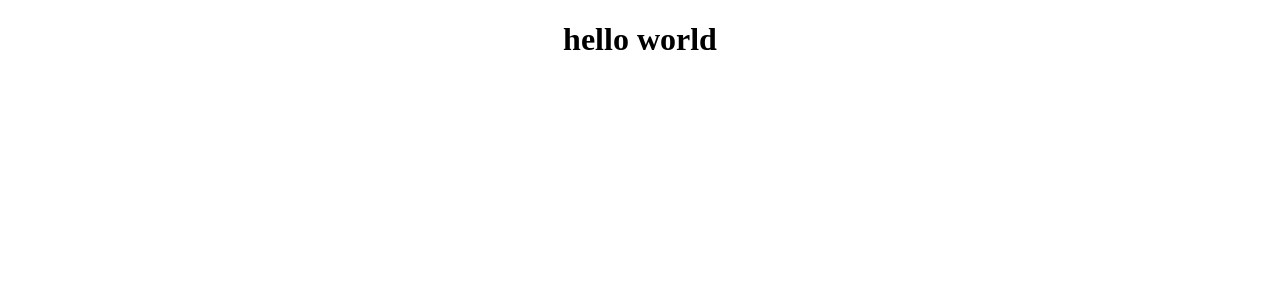
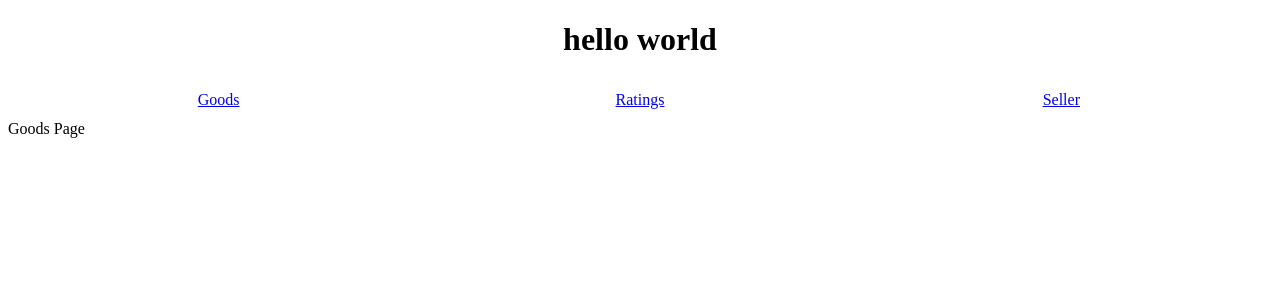
Before and after one commit to xiezhm3/seller3, a Vue app: page /#/goods in a window 1280 px wide. Shown: the top 300 px of the page. Built offline with nearby package versions, Linux system fonts and the light colour scheme.

Commit message:
add project structure

```diff
--- a/src/App.vue
+++ b/src/App.vue
@@ -1,6 +1,17 @@
 <template>
-  <div id="app">
+  <div id="v-app">
     <Header></Header>
+    <div class="v-tab">
+      <div class="v-tab-item">
+        <router-link to="/goods">Goods</router-link>
+      </div>
+      <div class="v-tab-item">
+        <router-link to="/ratings">Ratings</router-link>
+      </div>
+      <div class="v-tab-item">
+        <router-link to="/seller">Seller</router-link>
+      </div>
+    </div>
     <router-view/>
   </div>
 </template>
@@ -20,5 +31,15 @@
   };
 </script>
 
-<style scoped lang="stylus">
+<style scoped lang="stylus" rel="stylesheet/stylus">
+  #v-app
+    .v-tab
+      display: flex;
+      width: 100%
+      height: 40px
+      line-height: 40px
+      .v-tab-item
+        flex: 1
+        text-align: center
+        display: inline-block
 </style>
--- /dev/null
+++ b/src/components/goods/goods.vue
@@ -0,0 +1,15 @@
+<template>
+  <div class="v-goods">
+    <span>Goods Page</span>
+  </div>
+</template>
+
+<script>
+  export default {
+    name: 'goods'
+  };
+</script>
+
+<style scoped>
+
+</style>
--- /dev/null
+++ b/src/components/ratings/ratings.vue
@@ -0,0 +1,15 @@
+<template>
+  <div class="v-ratings">
+    <span>Ratings Page</span>
+  </div>
+</template>
+
+<script>
+  export default {
+    name: 'ratings'
+  };
+</script>
+
+<style scoped>
+
+</style>
--- /dev/null
+++ b/src/components/seller/seller.vue
@@ -0,0 +1,15 @@
+<template>
+  <div class="v-seller">
+    <span>Seller Page</span>
+  </div>
+</template>
+
+<script>
+  export default {
+    name: 'seller'
+  };
+</script>
+
+<style scoped>
+
+</style>
--- a/src/main.js
+++ b/src/main.js
@@ -5,6 +5,7 @@ import App from './App';
 import router from './router';
 import axios from 'axios';
 import VueAxios from 'vue-axios';
+// import 'common/stylus/index.styl';
 
 Vue.config.productionTip = false;
 
--- a/src/router/index.js
+++ b/src/router/index.js
@@ -1,12 +1,28 @@
 import Vue from 'vue';
 import Router from 'vue-router';
+import Goods from '../components/goods/goods';
+import Ratings from '../components/ratings/ratings';
+import Seller from '../components/seller/seller';
 
 Vue.use(Router);
 
 const routes = [{
   path: '/',
-  name: '',
+  name: 'root',
+  redirect: '/goods',
   component: null
+}, {
+  path: '/goods',
+  name: 'goods',
+  component: Goods
+}, {
+  path: '/ratings',
+  name: 'ratings',
+  component: Ratings
+}, {
+  path: '/seller',
+  name: 'seller',
+  component: Seller
 }];
 
 export default new Router({
```
